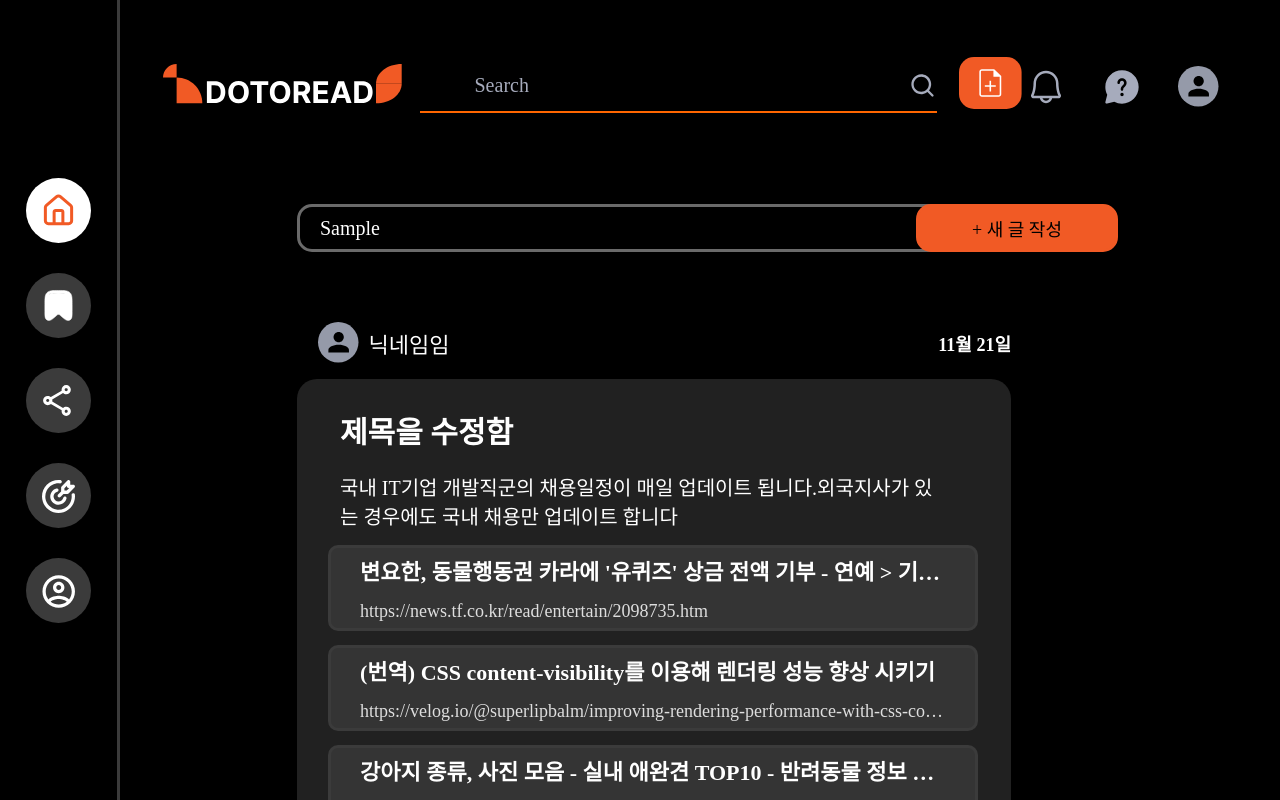
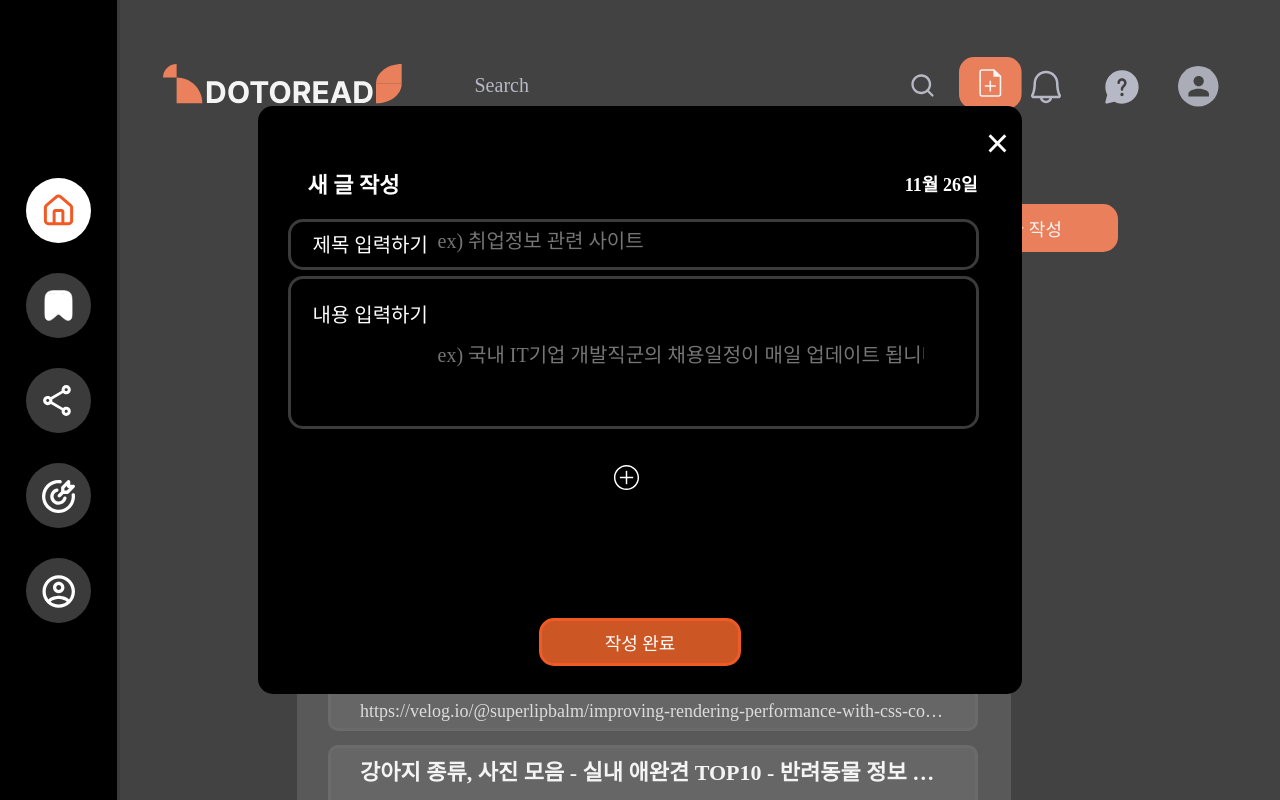
Before and after one commit to KIMGEONHWI/DOTOREAD-CLIENT, a React (Vite) app: page /share in a window 1280 px wide. Both pictures are taken after typing "Sample" into the empty fields and a click on the button "+ 새 글 작성". Shown: the top 800 px of the page. Built offline with nearby package versions, Linux system fonts and the light colour scheme.

Commit message:
style : 새 글 작성 모달 구현

```diff
--- a/src/components/common/Button/Btn.tsx
+++ b/src/components/common/Button/Btn.tsx
@@ -37,7 +37,7 @@ function Btn({ id, onClick }: BtnProps) {
 			$bordercolor={bordercolor}
 			$backgroundcolor={clicked ? 'orange1' : backgroundcolor}
 		>
-			<BtnName color={clicked ? 'white' : color}>{text}</BtnName>
+			<BtnName color={clicked ? 'white1' : color}>{text}</BtnName>
 		</BtnWrapper>
 	);
 }
--- /dev/null
+++ b/src/components/common/Modal/NewArticleModal.tsx
@@ -0,0 +1,59 @@
+import { ReactNode } from 'react';
+import ReactDOM from 'react-dom';
+import styled from 'styled-components';
+
+interface ModalProps {
+	isOpen: boolean;
+	onClose: () => void;
+	children: ReactNode;
+}
+
+const CollectionModal = ({ isOpen, onClose, children }: ModalProps) => {
+	if (!isOpen) return null;
+
+	return ReactDOM.createPortal(
+		<Overlay>
+			<ModalContainer>
+				<CloseButton onClick={onClose}>×</CloseButton>
+				{children}
+			</ModalContainer>
+		</Overlay>,
+		document.getElementById('modal-root') as HTMLElement,
+	);
+};
+
+export default CollectionModal;
+
+const Overlay = styled.div`
+	position: fixed;
+	top: 0;
+	left: 0;
+	right: 0;
+	bottom: 0;
+	background: ${({ theme }) => theme.colors.modal_background};
+	display: flex;
+	align-items: center;
+	justify-content: center;
+	z-index: 1;
+`;
+
+const ModalContainer = styled.div`
+	display: flex;
+	justify-content: space-between;
+	flex-direction: column;
+	align-items: center;
+	background: ${({ theme }) => theme.colors.background};
+	border-radius: 15px;
+	width: 76.4rem;
+	height: 58.8rem;
+	position: relative;
+`;
+
+const CloseButton = styled.button`
+	position: absolute;
+	top: 1.467rem;
+	left: 72.764rem;
+	color: ${({ theme }) => theme.colors.white1};
+	font-size: 4rem;
+	cursor: pointer;
+`;
--- a/src/constants/ButtonList.ts
+++ b/src/constants/ButtonList.ts
@@ -22,5 +22,6 @@ export const Buttons: ButtonProps[] = [
 	{ id: 'create', text: '생성하기', color: 'white1', bordercolor: 'orange1', backgroundcolor: 'orange2' },
 	{ id: 'cancel', text: '취소하기', color: 'white1', bordercolor: 'orange1', backgroundcolor: 'orange2' },
 	{ id: 'plus', text: '추가하기', color: 'white1', bordercolor: 'orange1', backgroundcolor: 'orange2' },
-	{ id: 'newArticle', text: '+ 새 글 작성', color: 'white1', bordercolor: 'orange1', backgroundcolor: 'orange1' },
+	{ id: 'newArticle', text: '+ 새 글 작성', color: 'white1', bordercolor: 'orange1', backgroundcolor: 'orange5' },
+	{ id: 'submit', text: '작성 완료', color: 'white1', bordercolor: 'orange1', backgroundcolor: 'orange5' },
 ];
--- /dev/null
+++ b/src/pages/Share/ArticleContent.tsx
@@ -0,0 +1,124 @@
+import PlusIcon from '@/assets/PlusIcon.svg?react';
+import styled from 'styled-components';
+
+const ArticleContent = () => {
+	const currentDate = new Date();
+	const month = currentDate.getMonth() + 1;
+	const day = currentDate.getDate();
+	const formattedDate = `${month}월 ${day}일`;
+	return (
+		<ModalContainer>
+			<Header>
+				<NewArticle>새 글 작성</NewArticle>
+				<CreatedAt>{formattedDate}</CreatedAt>
+			</Header>
+			<InputTitleContainer>
+				<Title>제목 입력하기</Title>
+				<InputTitle type="text" placeholder="ex) 취업정보 관련 사이트" />
+			</InputTitleContainer>
+			<InputContentContainer>
+				<Content>내용 입력하기</Content>
+				<InputContent
+					type="text"
+					placeholder="ex) 국내 IT기업 개발직군의 채용일정이 매일 업데이트 됩니다.
+(외국지사가 있는 경우에도 국내 채용만 업데이트 합니다.)"
+				/>
+			</InputContentContainer>
+			<Plus>
+				<PlusIcon style={{ cursor: 'pointer' }} />
+			</Plus>
+		</ModalContainer>
+	);
+};
+
+export default ArticleContent;
+const ModalContainer = styled.div`
+	width: 70.5rem;
+	height: auto;
+	position: relative;
+`;
+const Header = styled.div`
+	display: flex;
+	align-items: center;
+	position: absolute;
+	top: 6.1rem;
+	width: 67rem;
+	justify-content: space-between;
+	margin-left: 2rem;
+`;
+const NewArticle = styled.div`
+	${({ theme }) => theme.fonts.Pretendard_Semibold_22px};
+	color: ${({ theme }) => theme.colors.white1};
+`;
+const CreatedAt = styled.div`
+	${({ theme }) => theme.fonts.Pretendard_Semibold_18px};
+	color: ${({ theme }) => theme.colors.white1};
+`;
+const Title = styled.div`
+	${({ theme }) => theme.fonts.Pretendard_Medium_20px};
+	color: ${({ theme }) => theme.colors.white1};
+	position: absolute;
+	top: 0.7rem;
+	left: 2.2rem;
+`;
+const Content = styled.div`
+	${({ theme }) => theme.fonts.Pretendard_Medium_20px};
+	color: ${({ theme }) => theme.colors.white1};
+	position: absolute;
+	top: 2rem;
+	left: 2.2rem;
+`;
+const InputTitle = styled.input`
+	color: ${({ theme }) => theme.colors.gray3};
+	position: absolute;
+	top: 0.7rem;
+	left: 14.5rem;
+	border: none;
+	width: 49rem;
+	background: transparent;
+	${({ theme }) => theme.fonts.Pretendard_Medium_20px};
+	line-height: normal;
+	&:focus {
+		outline: none;
+	}
+`;
+
+const InputContent = styled.input`
+	color: ${({ theme }) => theme.colors.gray3};
+	position: absolute;
+	top: 2rem;
+	left: 14.5rem;
+	border: none;
+	width: 49rem;
+	height: 11.3rem;
+	background: transparent;
+	${({ theme }) => theme.fonts.Pretendard_Medium_20px};
+	line-height: normal;
+	&:focus {
+		outline: none;
+	}
+`;
+
+const InputTitleContainer = styled.div`
+	position: absolute;
+	width: 69.1rem;
+	height: 5.1rem;
+	border-radius: 15px;
+	border: 3px solid #3b3b3b;
+	backdrop-filter: blur(1.3951762914657593px);
+	top: 11.3rem;
+`;
+const InputContentContainer = styled.div`
+	position: absolute;
+	top: 17rem;
+	width: 69.1rem;
+	height: 15.3rem;
+	border-radius: 15px;
+	border: 3px solid #3b3b3b;
+	backdrop-filter: blur(1.3951762914657593px);
+`;
+const Plus = styled.div`
+	position: absolute;
+	top: 35.3rem;
+	left: 32rem;
+`;
--- a/src/pages/Share/ListItem.tsx
+++ b/src/pages/Share/ListItem.tsx
@@ -41,7 +41,7 @@ const ItemContainer = styled.div<{ formodal: boolean }>`
 	border: 3px solid #3b3b3b;
 	padding: 0.2rem 2.9rem;
 	display: flex;
-	gap: 1.5rem;
+	gap: 0rem;
 	align-items: center;
 	background: ${({ theme }) => theme.colors.bookmark_hover};
 `;
@@ -70,7 +70,7 @@ const Url = styled.div`
 `;
 const StyledMoveToMyBookMark = styled(MoveToMyBookMark)`
 	position: absolute;
-	top: -2.5rem;
-	right: -0rem;
+	top: -2.4rem;
+	right: 0rem;
 	z-index: 10;
 `;
--- a/src/pages/Share/SharePage.tsx
+++ b/src/pages/Share/SharePage.tsx
@@ -1,7 +1,10 @@
+import ArticleContent from './ArticleContent';
 import CollectionContent from './CollectionContent';
 import SearchBar from './SearchBar';
 import Btn from '@/components/common/Button/Btn';
+import NewArcticleModal from '@/components/common/Modal/NewArticleModal';
 import { collectionPreviewDTOList } from '@/constants/CollectionList';
+import useModal from '@/hooks/useModal';
 import axios from 'axios';
 import { useState } from 'react';
 import styled from 'styled-components';
@@ -35,17 +38,24 @@ const SharePage = () => {
 	};
 	// fetchCollections();
 
+	const { isOpen: isModalOpen, openModal, closeModal } = useModal();
 	return (
 		<SharePageWrapper>
 			<SearchBar />
 			<BtnWrapper>
-				<Btn id="newArticle" />
+				<Btn id="newArticle" onClick={openModal} />
 			</BtnWrapper>
 			<CollectionWrapper>
 				{collectionPreviewDTOList.map((collection) => (
 					<CollectionContent key={collection.collectionId} collection={collection} />
 				))}
 			</CollectionWrapper>
+			<NewArcticleModal isOpen={isModalOpen} onClose={closeModal}>
+				<ArticleContent />
+				<BtnSubmitWrapper>
+					<Btn id="submit" onClick={closeModal} />
+				</BtnSubmitWrapper>
+			</NewArcticleModal>
 		</SharePageWrapper>
 	);
 };
@@ -74,3 +84,7 @@ const CollectionWrapper = styled.div`
 	gap: 3.3rem;
 	display: flex;
 `;
+const BtnSubmitWrapper = styled.div`
+	position: absolute;
+	top: 51.2rem;
+`;
--- a/src/styles/theme.ts
+++ b/src/styles/theme.ts
@@ -1,10 +1,12 @@
 import { css } from 'styled-components';
+
 
 const colors = {
 	orange1: '#F15A25',
 	orange2: 'rgba(209, 68, 7, 0.24)',
 	orange3: '#FFE5D9',
 	orange4: '#AA4623',
+	orange5: '#CC5724',
 
 	white1: '#FFFFFF',
 	white2: '#DEDEDE',
@@ -53,6 +55,7 @@ const fonts = {
 		font-size: 20px;
 		font-weight: 700;
 	`,
+
 	Pretendard_Semibold_49px: css`
 		${baseFontStyle}
 		font-size: 49.976px;
```
Also changed, not shown: src/constants/AddBookMarkList.ts (added, +26 -0 lines), src/assets/MoveToMyBookMark.svg, src/assets/PlusIcon.svg (added).
